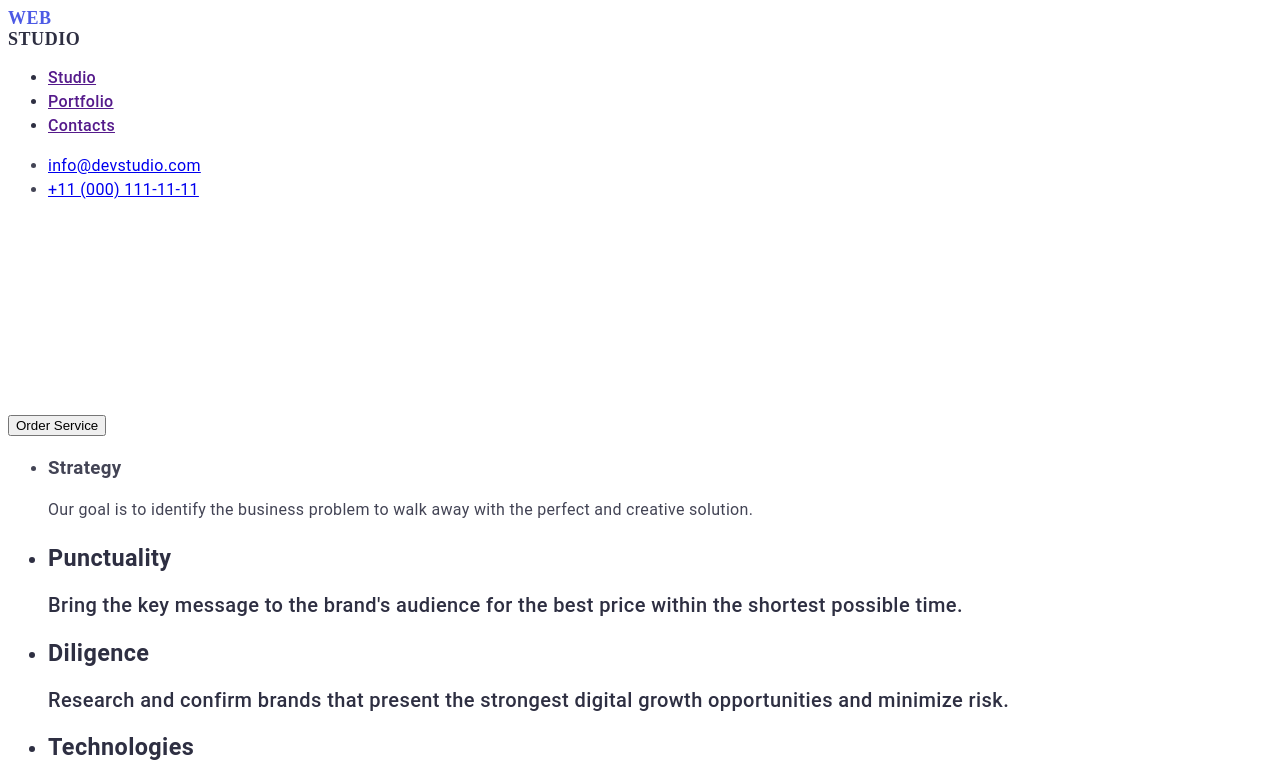
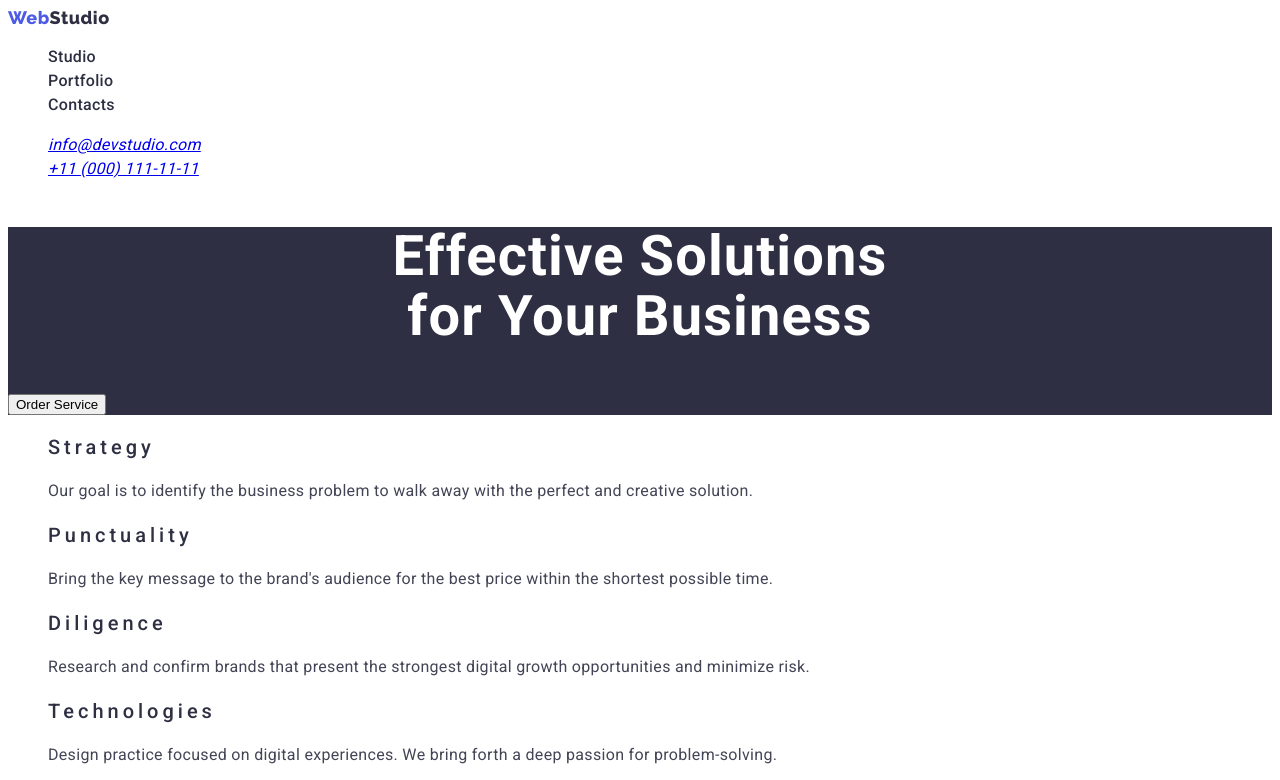
Before and after one commit to Olha75/goit-markup-hw-02, a plain HTML site: page index.html in a window 1280 px wide. Shown: the top 780 px of the page. Drawn offline with Linux system fonts and the light colour scheme.

Commit message:
visual-hidden

```diff
--- a/css/styles.css
+++ b/css/styles.css
@@ -1,117 +1,147 @@
 body {
-  font-family: ;
+  font-family: "Roboto", sans-serif;
 }
+
+/*----------------HEADER-------------*/
 
 .header {
 }
-
 .header-navigation {
 }
 
-.header-logo-start {
+.link {
+  text-decoration: none;
+}
+.list {
+  list-style-type: none;
+}
+
+.header-logo-color {
   color: #4d5ae5;
   font-family: Raleway;
   font-size: 18px;
-  font-style: normal;
   font-weight: 800;
-  line-height: 21px;
-  letter-spacing: 0.54px;
-  text-transform: uppercase;
-  text-decoration: none;
-  display: flex;
-  width: 44px;
-  flex-direction: column;
-  justify-content: center;
+  line-height: 1.16;
+  letter-spacing: 0.03em;
 }
 .header-logo {
-  color: var(--navyblue, #2e2f42);
+  color: #2e2f42;
   font-family: Raleway;
   font-size: 18px;
-  font-style: normal;
   font-weight: 800;
-  line-height: 21px;
-  letter-spacing: 0.54px;
-  text-transform: uppercase;
-  display: flex;
-  width: 71px;
-  flex-direction: column;
-  justify-content: center;
-  text-decoration: none;
+  line-height: 1.16;
+  letter-spacing: 0.03em;
 }
 .header-menu-list {
+}
+.header-menu-item {
+}
+.header-menu-link {
   color: #2e2f42;
-  font-family: Roboto;
   font-size: 16px;
-  font-style: normal;
   font-weight: 500;
-  line-height: 24px;
-  letter-spacing: 0.32px;
-  text-decoration: none;
+  line-height: 1.5;
+  letter-spacing: 0.02em;
 }
+
 .header-adress {
-  color: var(--slate, #434455);
-  /* Body */
-  font-family: Roboto;
+  color: #434455;
   font-size: 16px;
-  font-style: normal;
-  font-weight: 400;
-  line-height: 24px;
-  letter-spacing: 0.32px;
+  line-height: 1.5;
+  letter-spacing: 0.02em;
 }
-.h1 {
+
+/*----------------BUSINESS-------------*/
+
+.business {
+  background-color: #2e2f42;
+}
+
+.business-title {
   color: var(--white, #fff);
   text-align: center;
-  font-family: Roboto;
   font-size: 56px;
-  font-style: normal;
   font-weight: 700;
   line-height: 1.07;
-  letter-spacing: 1.12px;
+  letter-spacing: 0.02em;
 }
+font-size: 20px;
+font-style: normal;
+font-weight: 500;
+
+.business-btn {
+  color: var(--white, #fff);
+  font-family: inherit;
+  font-size: 16px;
+  font-weight: 500;
+  line-height: 1.5;
+  letter-spacing: 0.04em;
+}
+.business-btn: hover {
+
+}
+/*----------------SKILLS-------------*/
 
 .skills {
 }
-.skills-menu {
-  color: var(--navyblue, #2e2f42);
-  font-family: Roboto;
-  font-size: 20px;
-  font-style: normal;
-  font-weight: 500;
-  line-height: 24px;
-  letter-spacing: 0.4px;
+
+.visually-hidden {
+  position: absolute;
+  width: 1px;
+  height: 1px;
+  margin: -1px;
+  border: 0;
+  padding: 0;
+
+  white-space: nowrap;
+  clip-path: inset(100%);
+  clip: rect(0 0 0 0);
+  overflow: hidden;
 }
 
 .skills-menu-list {
+}
+
+.skills-menu-item {
+}
+
+.skills-subtitle {
+  color: var(--navyblue, #2e2f42);
+  font-size: 20px;
+  font-weight: 500;
+  line-height: 1.2;
+  letter-spacing: 0.2em;
+}
+.skills-item-text {
   color: var(--slate, #434455);
-  font-family: Roboto;
   font-size: 16px;
-  font-style: normal;
-  font-weight: 400;
-  line-height: 24px;
-  letter-spacing: 0.32px;
+  line-height: 1.5;
+  letter-spacing: 0.02em;
 }
+
+/*----------------DEVELOPMENT-------------*/
 
 .development {
   color: var(--navyblue, #2e2f42);
   text-align: center;
-  font-family: Roboto;
   font-size: 36px;
-  font-style: normal;
   font-weight: 700;
-  line-height: 40px;
-  letter-spacing: 0.72px;
+  line-height: 1.11;
+  letter-spacing: 0.02em;
   text-transform: capitalize;
+}
+.development-menu-list {
+}
+.development-menu-item {
 }
 
 .team {
   color: var(--navyblue, #2e2f42);
   text-align: center;
-  font-family: Roboto;
   font-size: 36px;
-  font-style: normal;
   font-weight: 700;
-  line-height: 40px;
-  letter-spacing: 0.72px;
+  line-height: 1.11;
+  letter-spacing: 0.02em;
   text-transform: capitalize;
 }
 
@@ -126,15 +156,18 @@ body {
   letter-spacing: 0.4px;
 }
 
-.profession {
+.team-profession {
   color: var(--slate, #434455);
   text-align: center;
   font-family: Roboto;
   font-size: 16px;
   font-style: normal;
-  font-weight: 400;
   line-height: 24px;
   letter-spacing: 0.32px;
+}
+
+.footer {
+  background-color: #2e2f42;
 }
 
 .footer-text {
--- a/index.html
+++ b/index.html
@@ -4,62 +4,74 @@
     <meta charset="UTF-8" />
     <meta name="viewport" content="width=device-width, initial-scale=1.0" />
     <link rel="stylesheet" href="./css/styles.css" />
+    <link rel="preconnect" href="https://fonts.googleapis.com" />
+    <link rel="preconnect" href="https://fonts.gstatic.com" crossorigin />
+    <link
+      href="https://fonts.googleapis.com/css2?family=Raleway:wght@800&family=Roboto:wght@400;500;700&display=swap"
+      rel="stylesheet"
+    />
     <title>Студія</title>
   </head>
   <body>
     <header class="header">
       <nav class="header-navigation">
-        <a class="header-logo" href="./index.html">
-          <span class="header-logo-start">Web</span>Studio</a
+        <a class="header-logo link" href="./index.html">
+          <span class="header-logo-color">Web</span>Studio</a
         >
-        <ul class="header-menu-list">
-          <li><a href="">Studio</a></li>
-          <li><a href="">Portfolio</a></li>
-          <li><a href="">Contacts</a></li>
+        <ul class="header-menu-list list">
+          <li class="header-menu-item">
+            <a class="header-menu-link link" href="">Studio</a>
+          </li>
+          <li class="header-menu-item">
+            <a class="header-menu-link link" href="">Portfolio</a>
+          </li>
+          <li class="header-menu-item">
+            <a class="header-menu-link link" href="">Contacts</a>
+          </li>
         </ul>
       </nav>
       <address>
-        <ul class="header-adress">
+        <ul class="header-adress link list">
           <li><a href="mailto:info@devstudio.com">info@devstudio.com</a></li>
           <li><a href="tel:+110001111111">+11 (000) 111-11-11</a></li>
         </ul>
       </address>
     </header>
     <main>
-      <section>
-        <h1 class="h1">
+      <section class="business">
+        <h1 class="business-title">
           Effective Solutions <br />
           for Your Business
         </h1>
-        <button type="button">Order Service</button>
+        <button type="button" class="business-btn">Order Service</button>
       </section>
       <section class="skills">
-        <h2 hidden>Skills</h2>
-        <ul class="skills-menu">
-          <li class="skills-menu-list">
-            <h3>Strategy</h3>
-            <p>
+        <h2 class=visually-hidden >Skills</h2>
+        <ul class="skills-menu list">
+          <li class="skills-menu-item">
+            <h3 class="skills-subtitle">Strategy</h3>
+            <p class="skills-item-text">
               Our goal is to identify the business problem to walk away with the
               perfect and creative solution.
             </p>
           </li>
-          <li>
-            <h3>Punctuality</h3>
-            <p>
+          <li class="skills-menu-item">
+            <h3 class="skills-subtitle">Punctuality</h3>
+            <p class="skills-item-text">
               Bring the key message to the brand's audience for the best price
               within the shortest possible time.
             </p>
           </li>
-          <li>
-            <h3>Diligence</h3>
-            <p>
+          <li class="skills-menu-item">
+            <h3 class="skills-subtitle">Diligence</h3>
+            <p class="skills-item-text">
               Research and confirm brands that present the strongest digital
               growth opportunities and minimize risk.
             </p>
           </li>
-          <li>
-            <h3>Technologies</h3>
-            <p>
+          <li class="skills-menu-item">
+            <h3 class="skills-subtitle">Technologies</h3>
+            <p class="skills-item-text">
               Design practice focused on digital experiences. We bring forth a
               deep passion for problem-solving.
             </p>
@@ -68,8 +80,8 @@
       </section>
       <section>
         <h2 class="development">What are we doing</h2>
-        <ul>
-          <li>
+        <ul class="development-menu-list list">
+          <li class="development-menu-item">
             <img
               src="./images/desplay.jpg"
               alt="monitor comp"
@@ -97,7 +109,7 @@
       </section>
       <section>
         <h2 class="team">Our Team</h2>
-        <ul>
+        <ul class="list">
           <li>
             <img
               src="./images/mark-guerrero.jpg"
@@ -136,13 +148,13 @@
               height="260"
             />
             <h3 class="team-name">Daniel Wilson</h3>
-            <p class="profession">UI Designer</p>
+            <p class="team-profession">UI Designer</p>
           </li>
         </ul>
       </section>
     </main>
-    <footer>
-      <a class="header-logo" href="./index.html">
+    <footer class="footer">
+      <a class="header-logo link" href="./index.html">
         <span class="header-logo-start">Web</span>Studio</a
       >
       <p class="footer-text">
```
